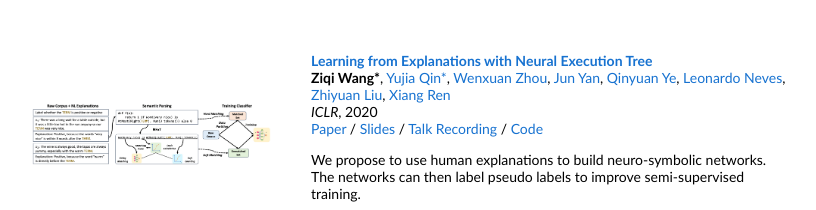
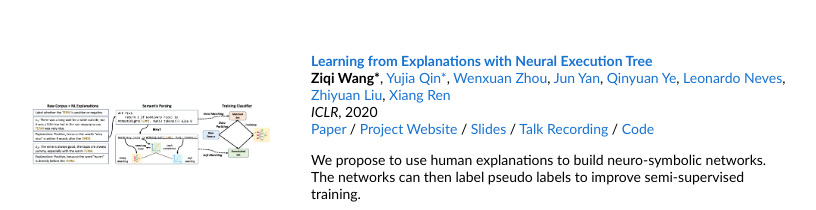
Before and after one commit to wzq016/wzq016.github.io, a plain HTML site: page index.html in a window 1280 px wide. Shown: the part 1291-1501 px from the top of the page, without its empty margins (229-1045 px from the left). Drawn offline with Linux system fonts and the light colour scheme.

Commit message:
add project website page

```diff
--- a/index.html
+++ b/index.html
@@ -217,6 +217,8 @@
           <em>ICLR</em>, 2020 &nbsp;
           <br>
           <a href="https://arxiv.org/abs/1911.01352">Paper</a>
+          /
+          <a href="https://inklab.usc.edu/project-NExT/">Project Website</a>
           /
           <a href="data/next.pptx">Slides</a>
           /
```
